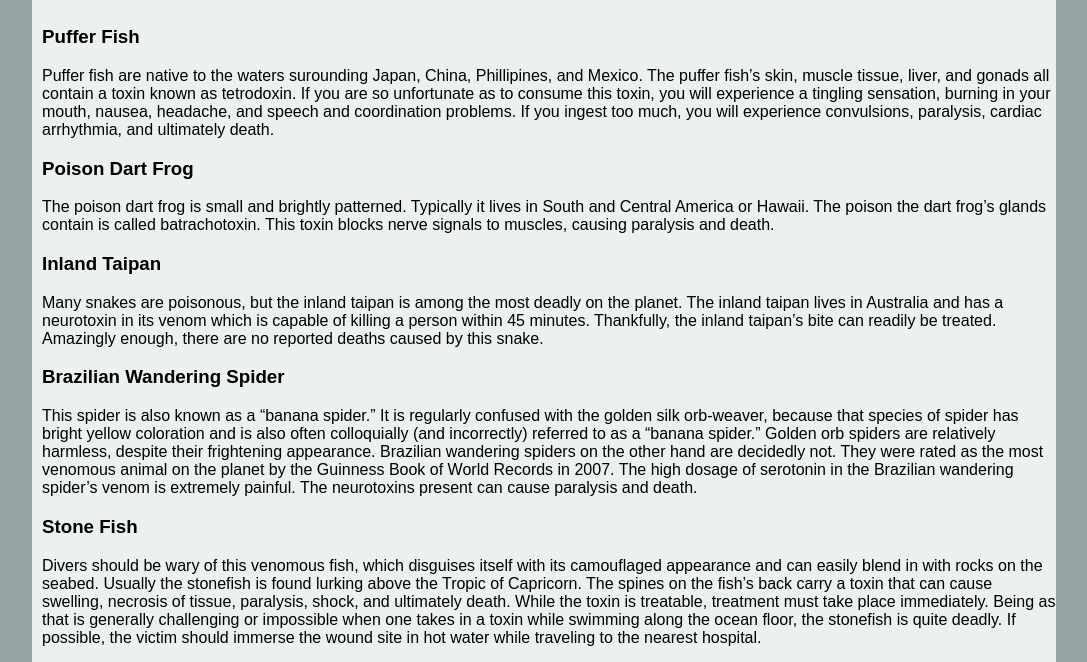
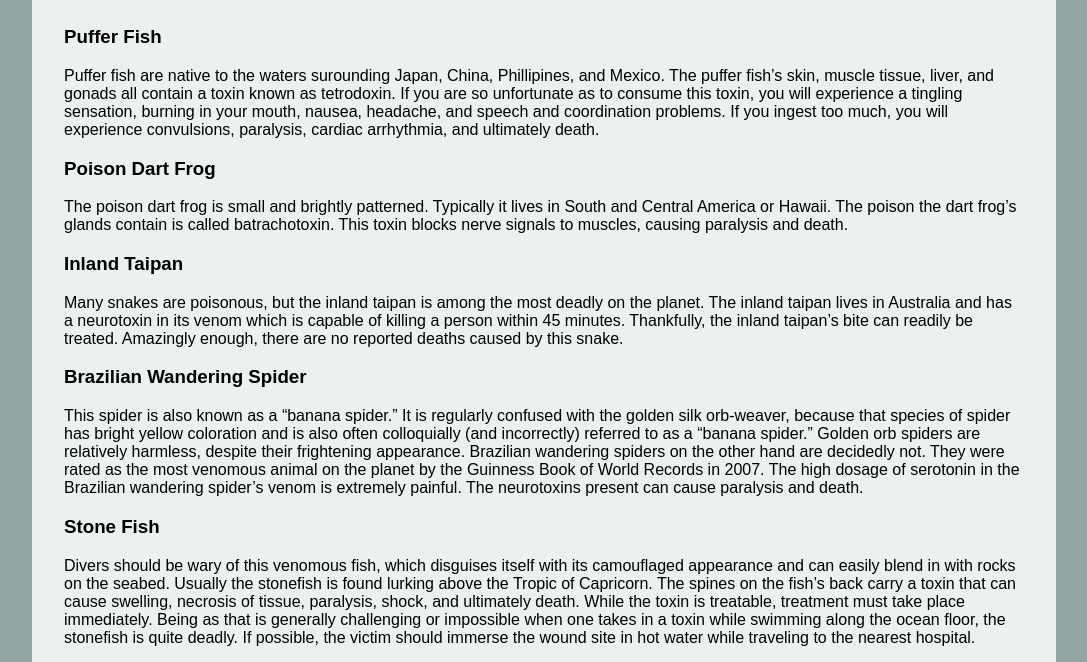
Before and after one commit to JPearman1019/html-me-something, a plain HTML site: page index.html in a window 1280 px wide. Shown: the part 124-786 px from the top of the page, without its empty margins (96-1183 px from the left). Drawn offline with Linux system fonts and the light colour scheme.

Commit message:
guess i changed something in css file

```diff
--- a/styles.css
+++ b/styles.css
@@ -13,7 +13,7 @@ body {
 
 main {
     background-color: #ecf0f1;
-    padding: 0.625em 0 0 0.625em;
+    padding: 0.625em 2em 0 2em;
 }
 
 header {
```
